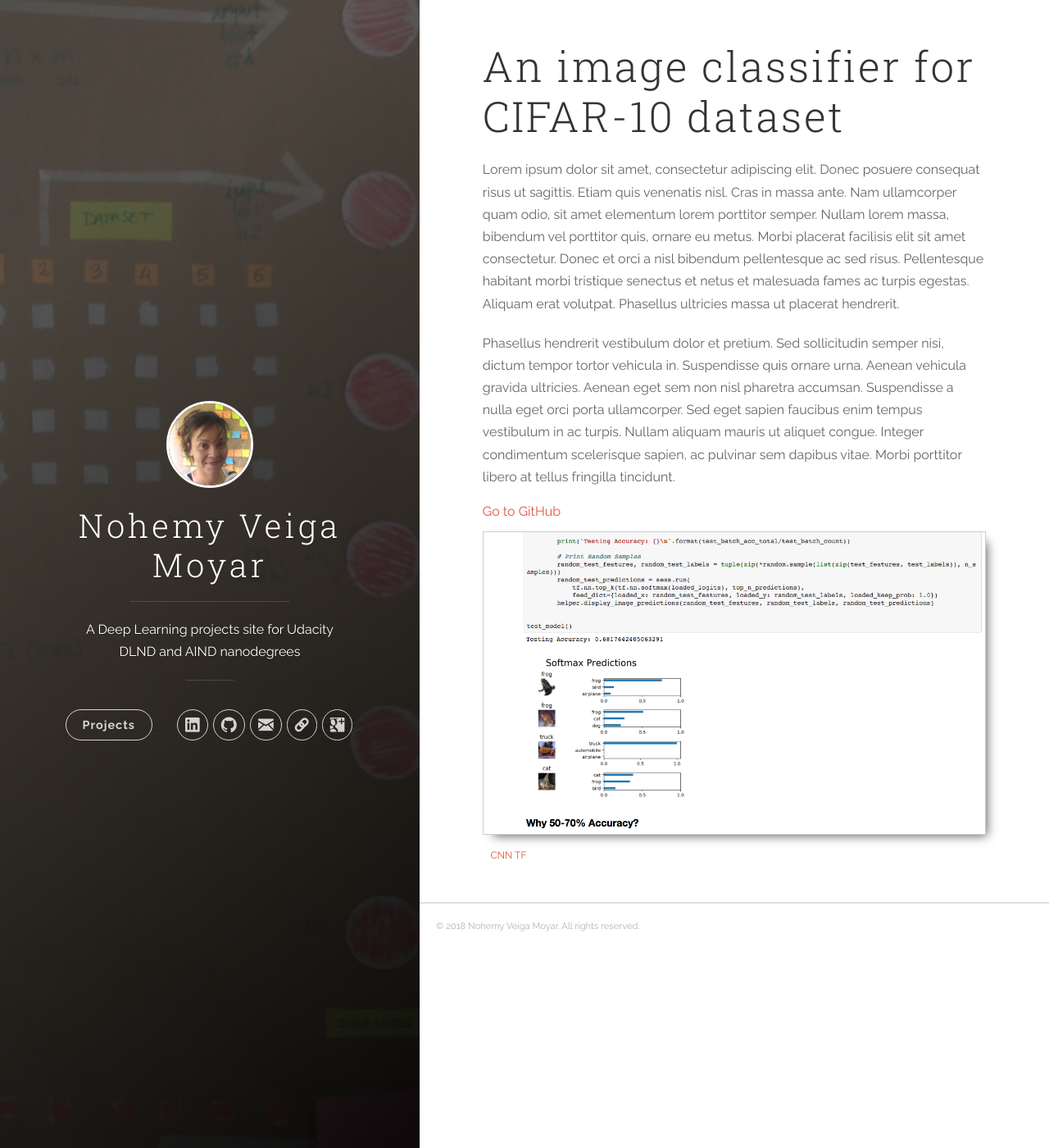
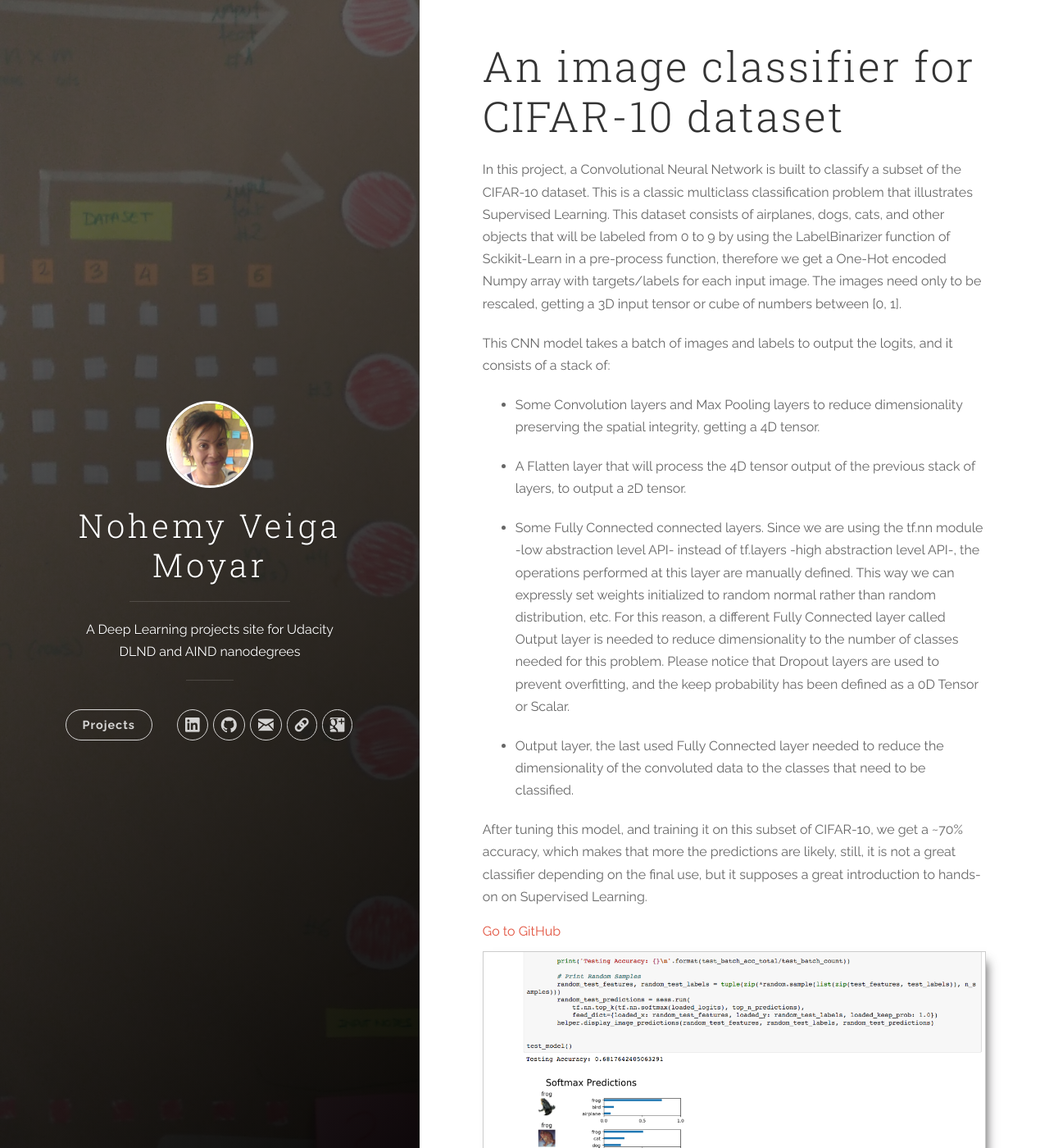
Before and after one commit to nvmoyar/nvmoyar.github.io, a Jekyll site: the page built from _projects/image-classifier-with-tensorflow.md, in a window 1280 px wide and 1400 px high. Shown: the whole window at 82% size. Built offline with Jekyll 4.4.1, drawn with Linux system fonts in a browser that asks for light colours.

Commit message:
docs: Update project description

```diff
--- a/_projects/image-classifier-with-tensorflow.md
+++ b/_projects/image-classifier-with-tensorflow.md
@@ -1,14 +1,24 @@
 ---
 title: An image classifier for CIFAR-10 dataset
 layout: project_page
-description: Nullam tempor sollicitudin commodo. Nulla ante lorem, pharetra vitae elit posuere, molestie efficitur metus. Nunc sollicitudin, urna vel hendrerit convallis, neque metus ultrices libero, in vulputate velit nisi non mauris. Fusce sed neque et ante aliquet laoreet. Nullam sit amet ex non ante consectetur tincidunt et vitae sapien.
-project-link: 'https://github.com/nvmoyar/convolutional_nn_image_classification'
+description: In this project, a Convolutional Neural Network is built to classify a subset of the CIFAR-10 dataset. This is a classic multiclass classification problem that illustrates Supervised Learning in action.
+project-link: 'https://github.com/nvmoyar/dlnd-cnn-image-classifier'
 project-image: cifar-10-image-classifier_screenshot.png
 project-category: Image Classifier
 project-tags:
  CNN
- TF
 ---
-Lorem ipsum dolor sit amet, consectetur adipiscing elit. Donec posuere consequat risus ut sagittis. Etiam quis venenatis nisl. Cras in massa ante. Nam ullamcorper quam odio, sit amet elementum lorem porttitor semper. Nullam lorem massa, bibendum vel porttitor quis, ornare eu metus. Morbi placerat facilisis elit sit amet consectetur. Donec et orci a nisl bibendum pellentesque ac sed risus. Pellentesque habitant morbi tristique senectus et netus et malesuada fames ac turpis egestas. Aliquam erat volutpat. Phasellus ultricies massa ut placerat hendrerit.
 
-Phasellus hendrerit vestibulum dolor et pretium. Sed sollicitudin semper nisi, dictum tempor tortor vehicula in. Suspendisse quis ornare urna. Aenean vehicula gravida ultricies. Aenean eget sem non nisl pharetra accumsan. Suspendisse a nulla eget orci porta ullamcorper. Sed eget sapien faucibus enim tempus vestibulum in ac turpis. Nullam aliquam mauris ut aliquet congue. Integer condimentum scelerisque sapien, ac pulvinar sem dapibus vitae. Morbi porttitor libero at tellus fringilla tincidunt.
+In this project, a Convolutional Neural Network is built to classify a subset of the CIFAR-10 dataset. This is a classic multiclass classification problem that illustrates Supervised Learning. This dataset consists of airplanes, dogs, cats, and other objects that will be labeled from 0 to 9 by using the LabelBinarizer function of Sckikit-Learn in a pre-process function, therefore we get a One-Hot encoded Numpy array with targets/labels for each input image. The images need only to be rescaled, getting a 3D input tensor or cube of numbers between [0, 1].
+
+This CNN model takes a batch of images and labels to output the logits, and it consists of a stack of:
+
+* Some Convolution layers and Max Pooling layers to reduce dimensionality preserving the spatial integrity, getting a 4D tensor.
+
+* A Flatten layer that will process the 4D tensor output of the previous stack of layers, to output a 2D tensor.
+
+* Some Fully Connected connected layers. Since we are using the tf.nn module -low abstraction level API- instead of tf.layers -high abstraction level API-, the operations performed at this layer are manually defined. This way we can expressly set weights initialized to random normal rather than random distribution, etc. For this reason, a different Fully Connected layer called Output layer is needed to reduce dimensionality to the number of classes needed for this problem. Please notice that Dropout layers are used to prevent overfitting, and the keep probability has been defined as a 0D Tensor or Scalar.
+
+* Output layer, the last used Fully Connected layer needed to reduce the dimensionality of the convoluted data to the classes that need to be classified.
+
+After tuning this model, and training it on this subset of CIFAR-10, we get a ~70% accuracy, which makes that more the predictions are likely, still, it is not a great classifier depending on the final use, but it supposes a great introduction to hands-on on Supervised Learning.
```
